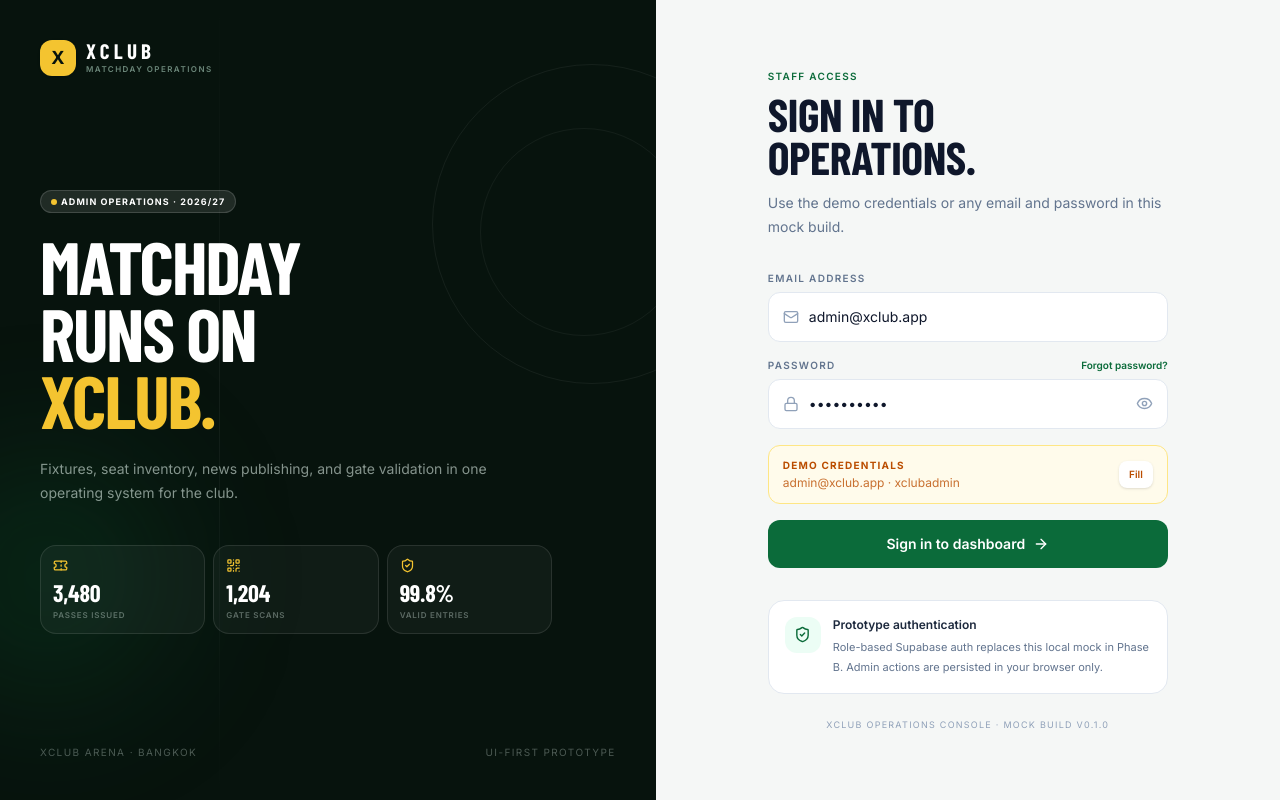
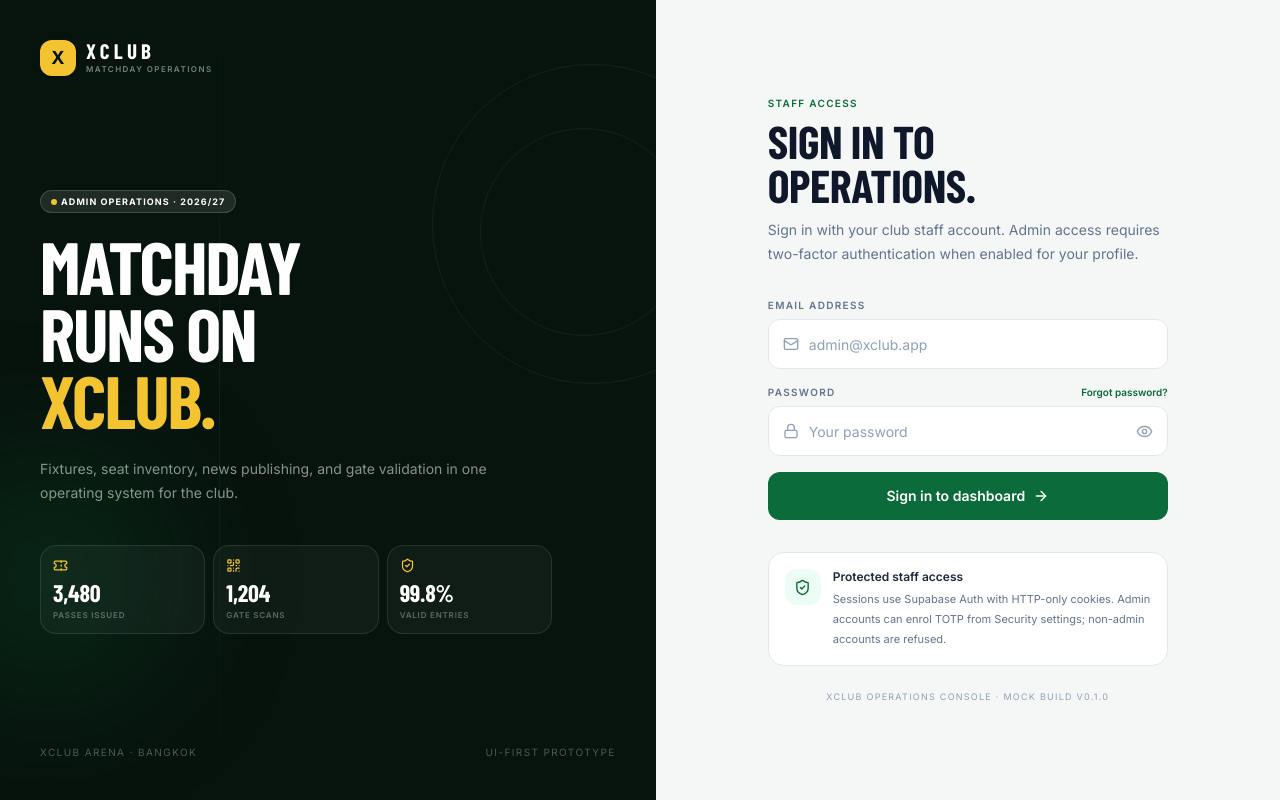
Before and after one commit to theikdi-sann/KickOff, a Next.js app in the folder apps/admin/: page /login in a window 1280 px wide. Built offline with nearby package versions, Linux system fonts and the light colour scheme; a web font is replaced by a local one; what @xclub/shared would draw is missing.

Commit message:
P5-06: admin login via Supabase Auth; demo fill from NEXT_PUBLIC_DEMO_*; no hardcoded creds

```diff
--- a/apps/admin/src/app/login/page.tsx
+++ b/apps/admin/src/app/login/page.tsx
@@ -2,36 +2,43 @@
 
 import { ArrowRight, Eye, EyeOff, Lock, Mail, QrCode, ShieldCheck, Ticket } from "lucide-react";
 import { useRouter } from "next/navigation";
-import { useEffect, useState } from "react";
+import { useState } from "react";
 import { Logo } from "@/components/logo";
 import { Badge } from "@/components/ui";
-import { useAdmin } from "@/lib/store";
+import { isAdminUser, needsMfa, signIn } from "@/lib/auth";
+import { createClient } from "@/lib/supabase/client";
+
+const DEMO_EMAIL = process.env.NEXT_PUBLIC_DEMO_EMAIL ?? "";
+const DEMO_PASSWORD = process.env.NEXT_PUBLIC_DEMO_PASSWORD ?? "";
 
 export default function LoginPage() {
   const router = useRouter();
-  const { hydrated, profile, signIn } = useAdmin();
-  const [email, setEmail] = useState("admin@xclub.app");
-  const [password, setPassword] = useState("xclubadmin");
+  const [email, setEmail] = useState("");
+  const [password, setPassword] = useState("");
   const [showPassword, setShowPassword] = useState(false);
   const [loading, setLoading] = useState(false);
   const [error, setError] = useState<string | null>(null);
 
-  useEffect(() => {
-    if (hydrated && profile) router.replace("/dashboard");
-  }, [hydrated, profile, router]);
-
   const handleSubmit = async (event: React.FormEvent) => {
     event.preventDefault();
-    if (!email.includes("@") || password.length < 4) {
-      setError("Enter a valid email and a password of at least 4 characters.");
+    if (!email.includes("@") || password.length < 8) {
+      setError("Enter a valid email and a password of at least 8 characters.");
       return;
     }
     setError(null);
     setLoading(true);
-    await new Promise((resolve) => setTimeout(resolve, 450));
-    await signIn(email, password);
+    try {
+      const user = await signIn(email, password);
+      if (!isAdminUser(user)) {
+        await createClient().auth.signOut();
+        throw new Error("This account does not have admin access.");
+      }
+      router.replace((await needsMfa()) ? "/login/mfa" : "/dashboard");
+    } catch (caught) {
+      setError(caught instanceof Error ? caught.message : "Could not sign in.");
+    } finally {
       setLoading(false);
-    router.replace("/dashboard");
+    }
   };
 
   return (
@@ -91,7 +98,8 @@ export default function LoginPage() {
               OPERATIONS.
             </h2>
             <p className="mt-3 text-sm leading-6 text-slate-500">
-              Use the demo credentials or any email and password in this mock build.
+              Sign in with your club staff account. Admin access requires two-factor
+              authentication when enabled for your profile.
             </p>
           </div>
 
@@ -147,24 +155,28 @@ export default function LoginPage() {
               </div>
             </div>
 
+            {DEMO_EMAIL && DEMO_PASSWORD ? (
               <div className="flex items-center justify-between rounded-xl border border-amber-200 bg-amber-50 px-3.5 py-3">
                 <div>
                   <p className="text-[10px] font-bold uppercase tracking-[0.12em] text-amber-700">
                     Demo credentials
                   </p>
-                <p className="mt-0.5 text-xs text-amber-700/80">admin@xclub.app · xclubadmin</p>
+                  <p className="mt-0.5 text-xs text-amber-700/80">
+                    {DEMO_EMAIL} · {DEMO_PASSWORD}
+                  </p>
                 </div>
                 <button
                   type="button"
                   onClick={() => {
-                  setEmail("admin@xclub.app");
-                  setPassword("xclubadmin");
+                    setEmail(DEMO_EMAIL);
+                    setPassword(DEMO_PASSWORD);
                     setError(null);
                   }}
                   className="rounded-lg bg-white px-2.5 py-1.5 text-[10px] font-semibold text-amber-700 shadow-sm">
                   Fill
                 </button>
               </div>
+            ) : null}
 
             {error ? (
               <div className="rounded-xl border border-red-200 bg-red-50 px-3.5 py-2.5 text-xs text-red-700">
@@ -184,10 +196,10 @@ export default function LoginPage() {
                 <ShieldCheck size={17} />
               </div>
               <div>
-                <p className="text-xs font-semibold text-slate-800">Prototype authentication</p>
+                <p className="text-xs font-semibold text-slate-800">Protected staff access</p>
                 <p className="mt-1 text-[11px] leading-5 text-slate-500">
-                  Role-based Supabase auth replaces this local mock in Phase B. Admin actions are
-                  persisted in your browser only.
+                  Sessions use Supabase Auth with HTTP-only cookies. Admin accounts can enrol TOTP
+                  from Security settings; non-admin accounts are refused.
                 </p>
               </div>
             </div>
```
Lines whose indentation alone changed are shown as unchanged.
